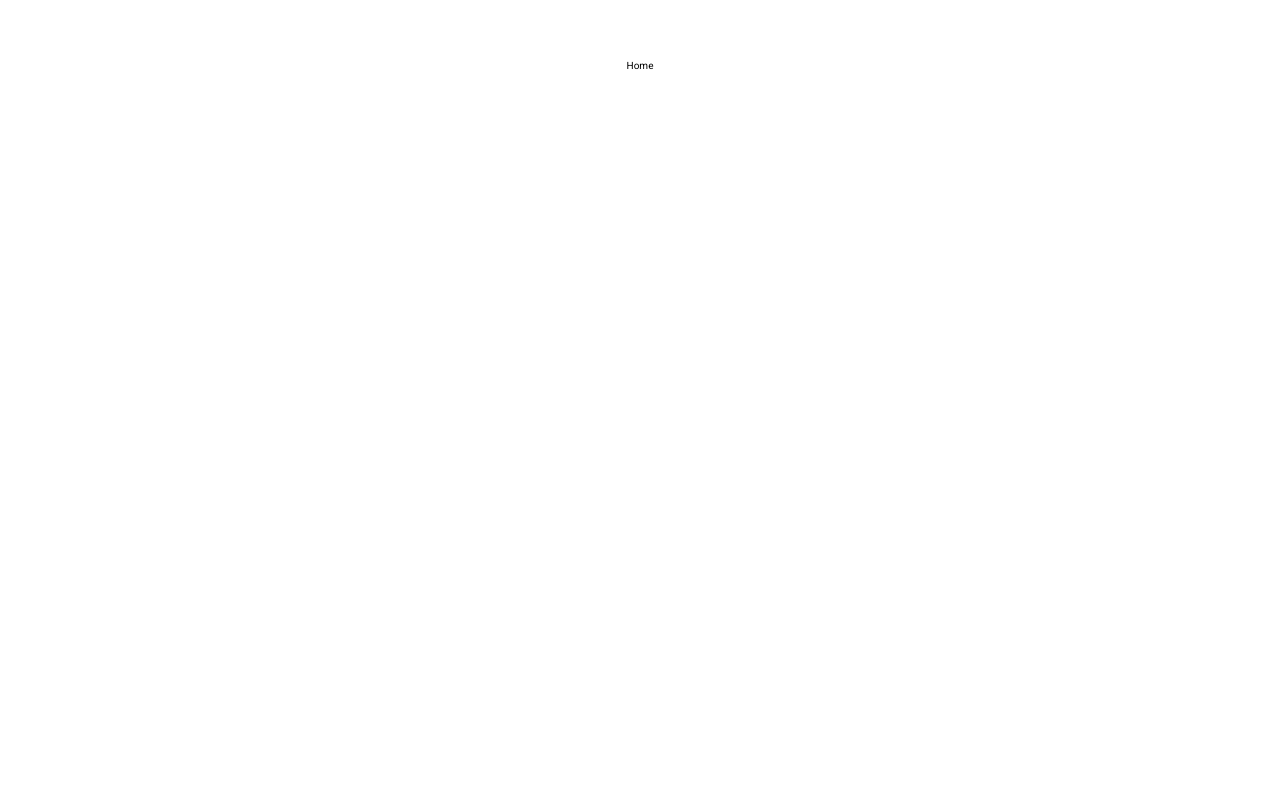
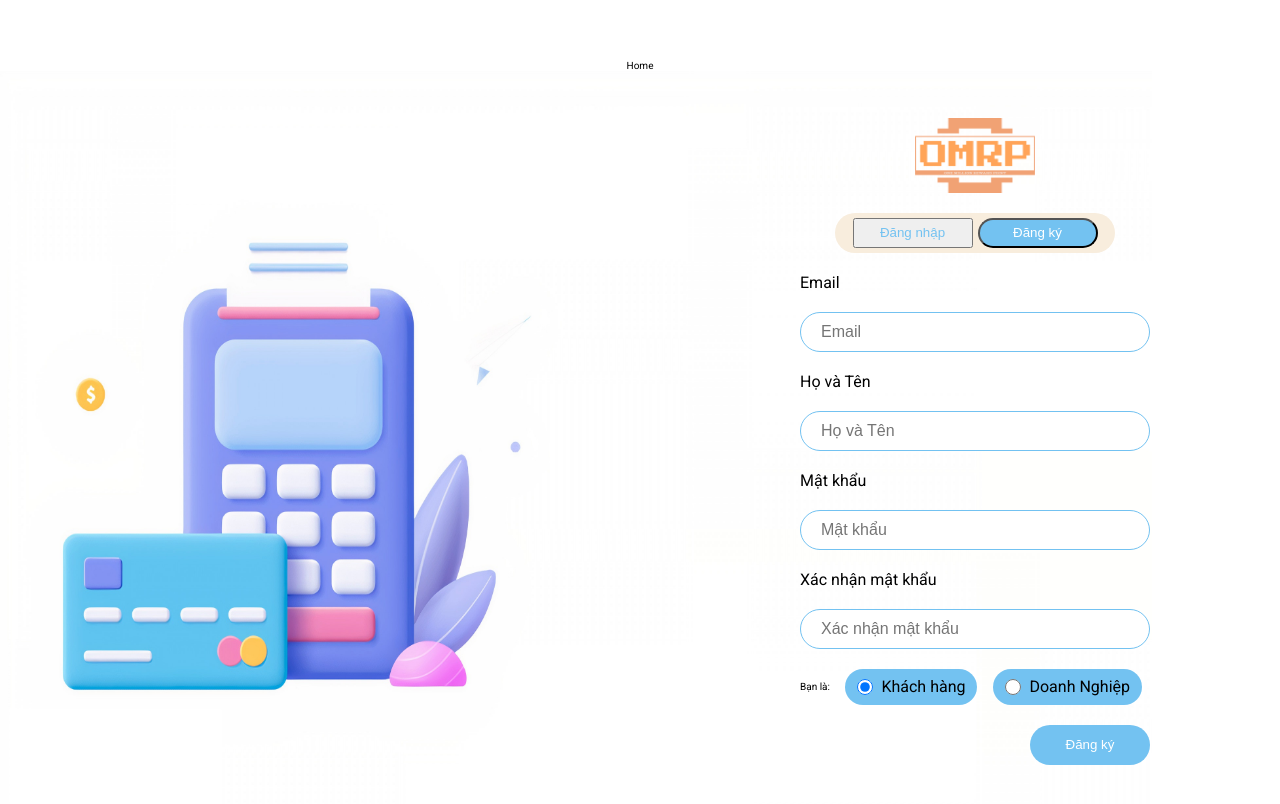
Before and after one commit to vngson/OMRP, a Next.js app in the folder Front_End/my-app/: page / in a window 1280 px wide. Shown: the top 804 px of the page. Built offline with nearby package versions, Linux system fonts and the light colour scheme.

Commit message:
checkout dev

```diff
--- a/Front_End/my-app/src/app/api/generic.ts
+++ b/Front_End/my-app/src/app/api/generic.ts
@@ -1,11 +1,11 @@
 import axios from "axios";
-export const baseURL = "https://gokisoft.com/api/fake/1395";
-export const baseURL_user = "https://project-ec-tuankhanh.onrender.com/v1/api";
+export const baseURL = "https://project-ec-tuankhanh.onrender.com";
+export const baseURL_user = "https://project-ec-tuankhanh.onrender.com"||"http://localhost:4132" || "";
 // export const baseURL =
 //   process.env.NEXT_PUBLIC_SERVER_URL || "http://localhost:5000";
 
-export const apiV1 = `${baseURL}`;
-export const apiV1_user = `${baseURL_user}`;
+export const apiV1 = `${baseURL}/v1/api`;
+export const apiV1_user = `${baseURL_user}/v1/api`;
 
 export const config = function (token: string) {
   return {
--- a/Front_End/my-app/src/app/page.tsx
+++ b/Front_End/my-app/src/app/page.tsx
@@ -9,7 +9,7 @@ export default function Home() {
   return (
     <main className={styles.main}>
       Home
-      {/* <LoginRegister/> */}
+      <LoginRegister/>
     </main>
   )
 }
--- a/Front_End/my-app/src/components/register/register.tsx
+++ b/Front_End/my-app/src/components/register/register.tsx
@@ -1,11 +1,13 @@
 import { useRef } from 'react';
 import classNames from 'classnames/bind';
 import styles from "./register.module.css"
-
+import {useRouter} from "next/navigation"
 
 const cx = classNames.bind(styles);
 
 export default function RegisterForm() {
+
+    const router=useRouter();
     return  (<div className={cx('register')}>
         <div className={cx('register-wrapper')}>
             <label
@@ -82,7 +84,7 @@ export default function RegisterForm() {
                     </div>
                 </div>
             </div>
-            <button type="submit" className={cx('form__register-btn')}>Đăng ký</button>
+            <button onClick={(e)=> router.push("/login")} className={cx("form__register-btn" )}>Đăng ký</button>
         </div>
     </div>) ;
 }
```
